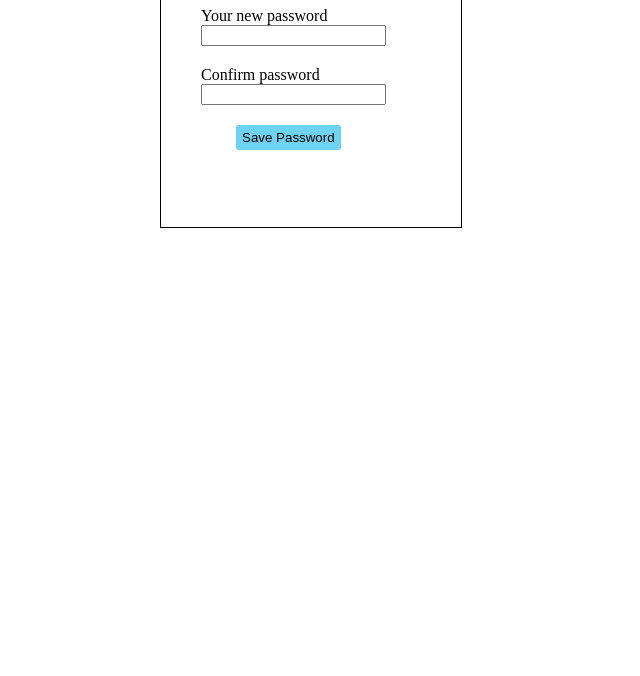
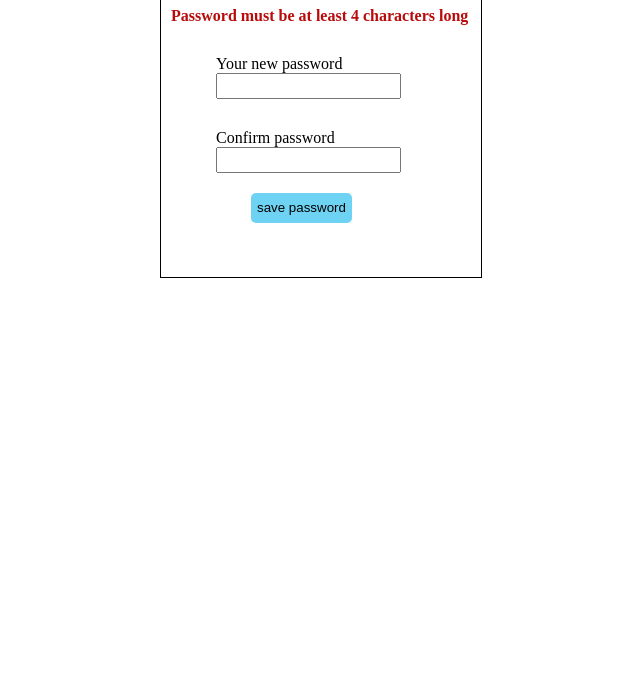
Before and after one commit to Athilathesni/instaproexp, a website: page frontend/pages/edpass.html in a window 1280 px wide. Shown: the part 124-800 px from the top of the page, without its empty margins (48-688 px from the left). Drawn offline with Linux system fonts and the light colour scheme.

Commit message:
file added

```diff
--- a/frontend/css/edpass.css
+++ b/frontend/css/edpass.css
@@ -1,24 +1,35 @@
 .main{
-    width: 300px;
-    height: 300px;
+    width: 320px;
+    height: 350px;
     border: 1px solid black;
     margin-left: 200px;
     margin-top: 50px;
 }
 h1{
-    margin-left: 20px;
+    margin-left: 35px;
 }
 .main div{
-    margin-top: 20px;
-    margin-left: 40px;
+    margin-top: 30px;
+    margin-left: 55px;
 }
 .s1{
     margin-top: 40px;
 }
-.controls input{
-    margin-left: 35px;
+p{
+    color: rgb(185, 11, 11);
+    font-weight: bold;
+    margin-left: 10px;
+    font-family: 'Times New Roman', Times, serif;
+}
+button{
+    margin-left: 90px;
     background-color: rgb(110, 210, 243);
     border: none;
-    height: 25px;
-    border-radius: 3px;
+    height: 30px;
+    border-radius: 5px;
+    margin-top: 20px;
 }
+input{
+    height: 20px;
+
+}
--- a/frontend/css/fpass.css
+++ b/frontend/css/fpass.css
@@ -8,53 +8,18 @@ body {
     margin: 0;
 }
 
-/* The popup container */
-.popup {
-    display: none;
-    position: fixed;
-    top: 0;
-    left: 0;
-    width: 100%;
-    height: 100%;
-    background: rgba(0, 0, 0, 0.5);
-    justify-content: center;
-    align-items: center;
+ button {
+    width: 50px;
+    padding: 2px;
+    background-color: #030303;
+    color: #fff;
+    border: none;
+    border-radius: 3px;
+    cursor: pointer;
+    font-size: 13px;
 }
 
-.popup-content {
-    background-color: #fff;
-    padding: 20px;
-    border-radius: 8px;
-    width: 300px;
-    box-shadow: 0 4px 8px rgba(0, 0, 0, 0.2);
-}
 
-.popup h2 {
-    margin-top: 0;
-}
-
-.popup input[type="email"] {
-    width: 100%;
-    padding: 10px;
-    margin: 10px 0;
-    border: 1px solid #ccc;
-    border-radius: 4px;
-}
-
-.popup button {
-    width: 100%;
-    padding: 10px;
-    background-color: #007BFF;
-    color: #fff;
-    border: none;
-    border-radius: 4px;
-    cursor: pointer;
-    font-size: 16px;
-}
-
-.popup button:hover {
-    background-color: #0056b3;
-}
 
 .popup .close-btn {
     background-color: transparent;
--- a/frontend/js/edpass.js
+++ b/frontend/js/edpass.js
@@ -1,22 +1,17 @@
 email=localStorage.getItem('email')
 document.getElementById('form').addEventListener('submit', async function (e) {
     e.preventDefault();
-    const pass = document.getElementById("Pass").value;
-    const cpass = document.getElementById("cPass").value;
-    const errorMessage = document.getElementById("error-message");
+    const pass = document.getElementById("nepass").value;
+    const cpass = document.getElementById("copass").value;
+    // const errorMessage = document.getElementById("error-message");
 
     if (pass !== cpass) {
         errorMessage.textContent = "Passwords not match. Please try again.";
     } else if (pass.length < 4) {
         errorMessage.textContent = "Password must be at least 4 characters long.";
     }
-    // else {
-    //     errorMessage.textContent = ""; // Clear the error message if passwords match
-    //     alert("Password has been successfully updated!");
-    //     return true; // You can proceed with form submission or further processing here
-    // }
 
-    const res = await fetch(`http://localhost:3000/api/updatePassword`, {
+    const res = await fetch(`http://localhost:3000/api/updatePass`, {
         method: "PUT",
         headers: {
             "Content-Type": "application/json",
--- a/frontend/pages/edpass.html
+++ b/frontend/pages/edpass.html
@@ -8,52 +8,23 @@
 </head>
 <body>
 
-    <div id="container">
         <div id="container-inner" class="main">
             <h1>Change Password</h1>
+            <p>Password must be at least 4 characters long</p>
 		<form id="form">
 
 				<div>
-					<label for="password_new">Your new password</label>
-					<input type="text" name="pass" id="pass" />
+					<label for="newpassword">Your new password</label>
+					<input type="text" name="pass" id="nepass" />
 				</div>
 				<div>
-					<label for="password_confirm">Confirm password</label>
-					<input type="text" name="cp" id="cpass" />
+					<label for="confirmpassword">Confirm password</label>
+					<input type="text" name="cp" id="copass"/>
 				</div>
-				<div class="controls">
-					<input id="submit" name="submit" type="submit" value="Save Password" />
-				</div>
+				<button type="submit">save password</button>
 		</form>
 
-	</div></div>
+	</div>
 	<script src="../js/edpass.js"></script>
 </body>
 </html>
-
-
-<!-- <!DOCTYPE html>
-<html lang="en">
-<head>
-    <meta charset="UTF-8">
-    <meta name="viewport" content="width=device-width, initial-scale=1.0">
-    <title>Edit Password</title>
-    <link rel="stylesheet" href="../css/edpass.css">
-</head>
-<body>
-    <div class="main">
-        <h2>Edit Password</h2>
-        <form id="form">
-            <label for="Pass">New Password</label>
-            <input type="password" id="Pass" required>
-
-            <label for="cPass">Confirm Password</label>
-            <input type="password" id="cPass" required>
-
-            <button type="submit">Save Password</button>
-            <p id="error-message" class="error-message"></p>
-        </form>
-    </div>
-    <script src="../js/edpass.js"></script>
-</body>
-</html> -->
--- a/router.js
+++ b/router.js
@@ -15,6 +15,7 @@ router.route('/update/:id').put(Auth,rh.update)
 router.route('/deleteUser/:id').delete(rh.deleteUser)
 router.route('/deletePost/:id').delete(rh.deletePost)
 router.route('/otp').post(rh.generateOTP)
-router.route('/checkOTP').post(rh.checkOTP)
+router.route('/checkotp').post(rh.checkotp)
+router.route('/updatePass').put(rh.updatePass)
 
 export default router;
```
Also changed, not shown: frontend/js/otp.js (+1 -11 lines), requesthandler.js (+4 -7 lines).
